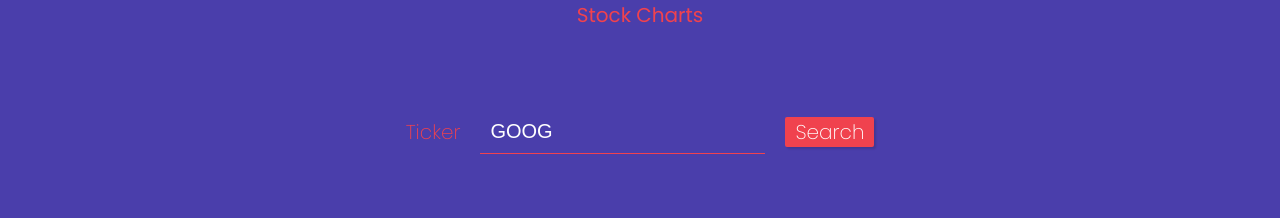
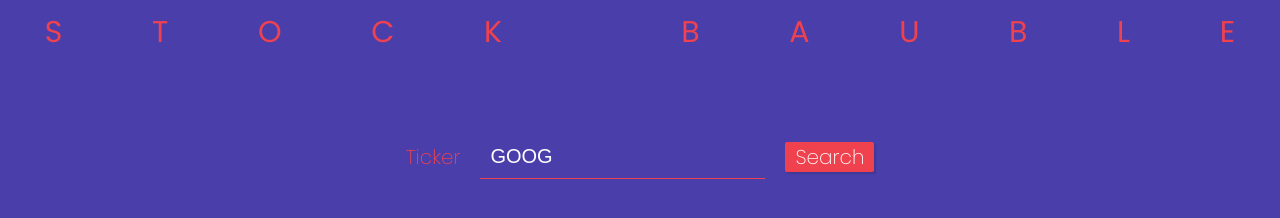
Before and after one commit to taylorzzzz/stock-stuff, a website built with webpack: page client/index.html in a window 1280 px wide. Built offline with nearby package versions, Linux system fonts and the light colour scheme.

Commit message:
Update Header and Favicon

```diff
--- a/client/index.html
+++ b/client/index.html
@@ -5,9 +5,9 @@
         <meta charset="utf-8">
         <meta name="viewport" content="width=device-width, initial-scale=1.0">
 
-        <title>Stocks</title>
+        <title>Stock Bauble</title>
 
-        <link rel="shortcut icon" href="favicon.ico" type="image/x-icon">
+        <link rel="shortcut icon" href="assets/favicon.png">
 
         <link href="build/css/style.css" rel="stylesheet" />
 
@@ -17,7 +17,20 @@
 
         <div class="container">
 
-            <header class="header">Stock Charts</header>
+            <header class="header">
+                <span>S</span>
+                <span>T</span>
+                <span>O</span>
+                <span>C</span>
+                <span>K</span>
+                <span></span>
+                <span>B</span>
+                <span>A</span>
+                <span>U</span>
+                <span>B</span>
+                <span>L</span>
+                <span>E</span>
+            </header>
 
             <div class="ticker__search search">
 
--- a/client/src/sass/_base.scss
+++ b/client/src/sass/_base.scss
@@ -14,10 +14,13 @@ body {
 }
 
 header {
+    margin-top: 10px;
     color: $color-primary;
-    font-size: 20px;
+    font-size: 30px;
     text-align: center;
     text-transform: capitalize;
+    display: flex;
+    justify-content: space-around;
 }
 .ticker__search {
     padding: 50px 0px 0px;
```
Also changed, not shown: client/assets/favicon.png (added), client/build/css/style.css, 1 other file.
